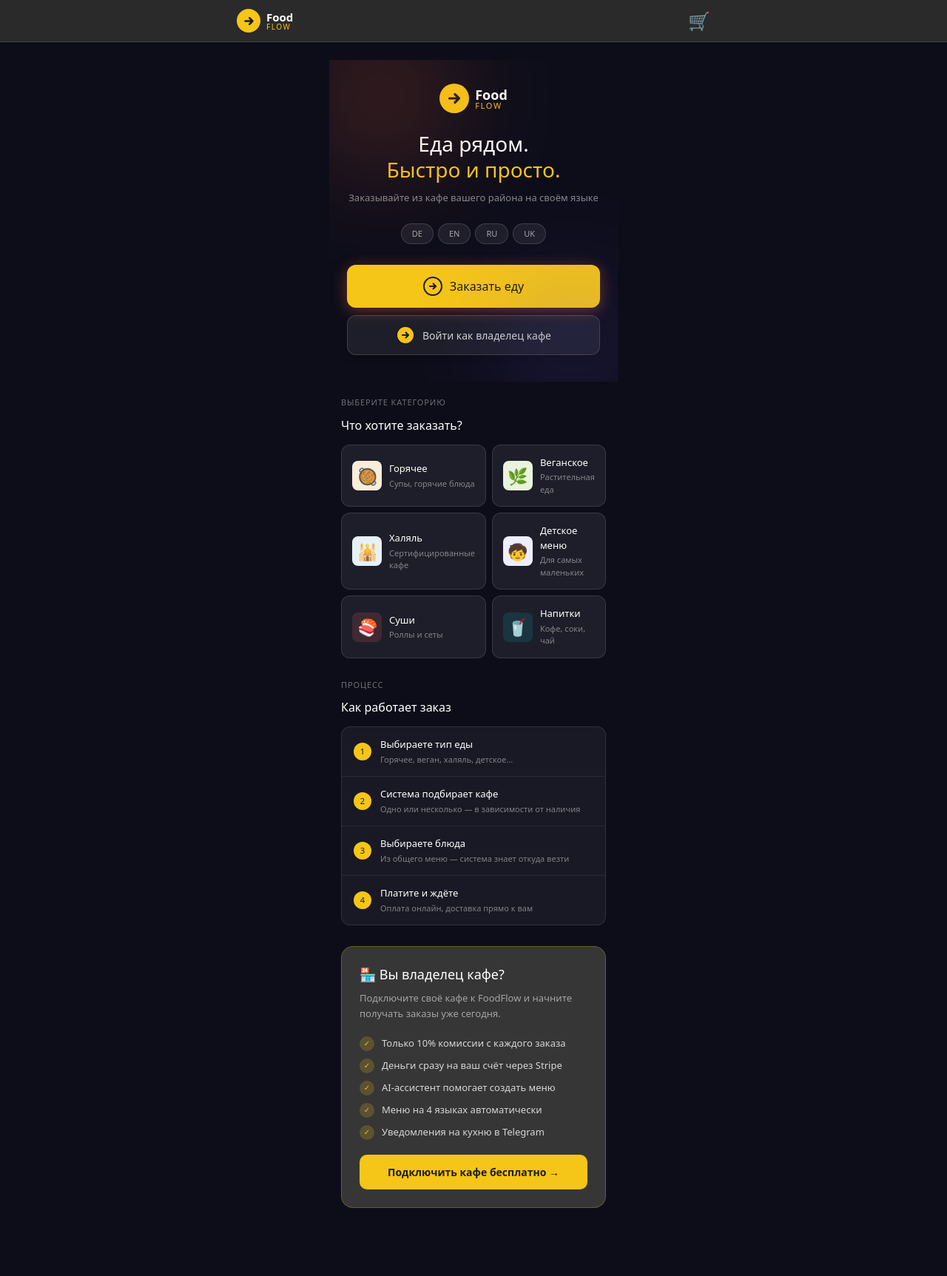
After one commit to Oeksii2401/foodflow-app, a FastAPI app: template templates/index.html in a window 1280 px wide. The commit adds this page. Shown: the whole page at 74% size. Run offline with FastAPI, Linux system fonts and the light colour scheme; the template is opened without the code that fills it, so the values that code supplies are empty; some libraries are stand-ins or nearby versions.

Commit message:
redesign: landing page yellow/gray theme + new logo

```diff
--- a/templates/base.html
+++ b/templates/base.html
@@ -11,18 +11,21 @@
 <body class="bg-gray-50 min-h-screen">
 
     <!-- Шапка -->
-    <header class="bg-white shadow-sm sticky top-0 z-50">
+    <header class="sticky top-0 z-50" style="background:#2a2a2a;border-bottom:0.5px solid rgba(255,255,255,0.1)">
         <div class="max-w-2xl mx-auto px-4 py-3 flex items-center justify-between">
-            <h1 class="text-xl font-bold text-blue-600">🍕 FoodFlow</h1>
+            <div style="display:flex;align-items:center;gap:8px">
+      <div style="width:32px;height:32px;background:#f5c518;border-radius:50%;display:flex;align-items:center;justify-content:center">
+        <svg width="17" height="17" viewBox="0 0 24 24" fill="none" stroke="#1c1c1e" stroke-width="3.5" stroke-linecap="round" stroke-linejoin="round">
+          <path d="M5 12h14M13 6l6 6-6 6"/>
+        </svg>
+      </div>
+      <div style="line-height:1">
+        <div style="font-size:15px;font-weight:600;color:#fff;line-height:1">Food</div>
+        <div style="font-size:10px;color:#f5c518;letter-spacing:0.15em;text-transform:uppercase">Flow</div>
+      </div>
+    </div>
             <div class="flex items-center gap-3">
-                <!-- Выбор языка -->
-                <select onchange="switchLang(this.value)"
-                        class="text-sm border rounded px-2 py-1">
-                    <option value="de" {% if lang == 'de' %}selected{% endif %}>🇩🇪 DE</option>
-                    <option value="en" {% if lang == 'en' %}selected{% endif %}>🇬🇧 EN</option>
-                    <option value="ru" {% if lang == 'ru' %}selected{% endif %}>🇷🇺 RU</option>
-                    <option value="uk" {% if lang == 'uk' %}selected{% endif %}>🇺🇦 UK</option>
-                </select>
+
                 <!-- Корзина -->
                 <a href="/cart" class="relative">
                     <span class="text-2xl">🛒</span>
--- /dev/null
+++ b/templates/index.html
@@ -0,0 +1,153 @@
+{% extends "base.html" %}
+{% block title %}FoodFlow — Еда рядом{% endblock %}
+{% block content %}
+<style>
+body{background:#0d0d1a !important}
+.hero{padding:32px 24px 36px;text-align:center;position:relative;overflow:hidden;margin-bottom:20px}
+.blob1{position:absolute;width:220px;height:220px;background:#ff6b35;border-radius:50%;filter:blur(70px);opacity:0.18;top:-60px;left:-40px;pointer-events:none}
+.blob2{position:absolute;width:180px;height:180px;background:#534ab7;border-radius:50%;filter:blur(70px);opacity:0.22;bottom:-40px;right:-30px;pointer-events:none}
+.logo-row{display:flex;align-items:center;justify-content:center;gap:8px;margin-bottom:24px}
+.logo-icon{width:36px;height:36px;background:#ff6b35;border-radius:9px;display:flex;align-items:center;justify-content:center;font-size:20px}
+.logo-text{font-size:22px;font-weight:500;color:#fff}
+.hero h1{font-size:28px;font-weight:500;color:#fff;line-height:1.25;margin-bottom:10px}
+.hero h1 em{color:#f5c518;font-style:normal}
+.hero p{font-size:13px;color:rgba(255,255,255,0.5);margin-bottom:24px;line-height:1.6}
+.lang-row{display:flex;gap:6px;justify-content:center;margin-bottom:28px}
+.lang-btn{padding:5px 14px;border-radius:20px;font-size:11px;font-weight:500;border:0.5px solid rgba(255,255,255,0.15);background:rgba(255,255,255,0.07);color:rgba(255,255,255,0.6);cursor:pointer;text-decoration:none}
+.lang-btn.active{background:#f5c518;border-color:#f5c518;color:#1c1c1e}
+.order-btn{display:block;width:100%;padding:16px;border-radius:12px;background:#f5c518;color:#1c1c1e;font-size:16px;font-weight:500;text-align:center;text-decoration:none;margin-bottom:10px;box-shadow:0 4px 20px rgba(255,107,53,0.4);transition:transform 0.15s,box-shadow 0.15s}.order-btn:active{transform:scale(0.98);box-shadow:0 2px 10px rgba(255,107,53,0.3)}
+.owner-btn-hero{display:block;width:100%;padding:13px;border-radius:12px;background:rgba(255,255,255,0.07);border:0.5px solid rgba(255,255,255,0.15);color:rgba(255,255,255,0.8);font-size:14px;font-weight:500;text-align:center;text-decoration:none;box-shadow:0 2px 12px rgba(0,0,0,0.3);transition:transform 0.15s,background 0.15s}.owner-btn-hero:active{transform:scale(0.98);background:rgba(255,255,255,0.12)}
+.section-label{font-size:11px;font-weight:500;color:rgba(255,255,255,0.4);text-transform:uppercase;letter-spacing:0.08em;margin-bottom:10px}
+.section-title{font-size:16px;font-weight:500;color:#fff;margin-bottom:14px}
+.food-types{display:grid;grid-template-columns:repeat(2,1fr);gap:8px;margin-bottom:28px}.ft-red{background:rgba(255,100,100,0.15)}.ft-teal{background:rgba(0,180,180,0.15)}
+.food-type{background:rgba(255,255,255,0.07);border:0.5px solid rgba(255,255,255,0.12);border-radius:12px;padding:14px;display:flex;align-items:center;gap:10px;text-decoration:none}
+.food-type-icon{font-size:22px;width:40px;height:40px;border-radius:8px;display:flex;align-items:center;justify-content:center;flex-shrink:0}
+.ft-orange{background:#faeeda}.ft-green{background:#eaf3de}.ft-blue{background:#e6f1fb}.ft-purple{background:#eeedfe}
+.food-type-info h4{font-size:13px;font-weight:500;color:#fff;margin-bottom:2px}
+.food-type-info p{font-size:11px;color:rgba(255,255,255,0.45)}
+.join-block{background:#363636;border:0.5px solid rgba(245,197,24,0.25);border-radius:16px;padding:24px;margin-bottom:28px}
+.join-block h2{font-size:18px;font-weight:500;color:#fff;margin-bottom:8px}
+.join-block p{font-size:13px;color:rgba(255,255,255,0.55);margin-bottom:20px;line-height:1.6}
+.join-features{display:flex;flex-direction:column;gap:10px;margin-bottom:20px}
+.join-feature{display:flex;align-items:center;gap:10px;font-size:13px;color:rgba(255,255,255,0.8)}
+.join-check{width:20px;height:20px;border-radius:50%;background:rgba(245,197,24,0.2);display:flex;align-items:center;justify-content:center;font-size:10px;flex-shrink:0;color:#f5c518}
+.join-cta{display:block;width:100%;padding:13px;border-radius:10px;background:#f5c518;color:#1c1c1e;font-size:14px;font-weight:600;text-align:center;text-decoration:none}
+.flow-steps{background:rgba(255,255,255,0.05);border:0.5px solid rgba(255,255,255,0.1);border-radius:12px;overflow:hidden;margin-bottom:8px}
+.flow-step{display:flex;align-items:center;gap:12px;padding:14px 16px;border-bottom:0.5px solid rgba(255,255,255,0.07)}
+.flow-step:last-child{border-bottom:none}
+.flow-num{width:24px;height:24px;border-radius:50%;background:#f5c518;color:#1c1c1e;font-size:11px;font-weight:500;display:flex;align-items:center;justify-content:center;flex-shrink:0}
+.flow-text h4{font-size:13px;font-weight:500;color:#fff;margin-bottom:2px}
+.flow-text p{font-size:11px;color:rgba(255,255,255,0.45)}
+</style>
+
+<div style="max-width:390px;margin:0 auto;padding:0 16px 40px">
+
+  <!-- Hero -->
+  <div class="hero" style="margin:0 -16px 20px">
+    <div class="blob1"></div>
+    <div class="blob2"></div>
+    <div class="logo-row">
+      <div style="width:40px;height:40px;background:#f5c518;border-radius:50%;display:flex;align-items:center;justify-content:center">
+        <svg width="22" height="22" viewBox="0 0 24 24" fill="none" stroke="#1c1c1e" stroke-width="3.5" stroke-linecap="round" stroke-linejoin="round">
+          <path d="M5 12h14M13 6l6 6-6 6"/>
+        </svg>
+      </div>
+      <div style="line-height:1;text-align:left">
+        <div style="font-size:18px;font-weight:600;color:#fff;line-height:1">Food</div>
+        <div style="font-size:11px;color:#f5c518;letter-spacing:0.15em;text-transform:uppercase">Flow</div>
+      </div>
+    </div>
+    <h1>Еда рядом.<br><em>Быстро и просто.</em></h1>
+    <p>Заказывайте из кафе вашего района на своём языке</p>
+    <div class="lang-row">
+      <a href="/?lang=de" class="lang-btn {% if lang == 'de' %}active{% endif %}">DE</a>
+      <a href="/?lang=en" class="lang-btn {% if lang == 'en' %}active{% endif %}">EN</a>
+      <a href="/?lang=ru" class="lang-btn {% if lang == 'ru' %}active{% endif %}">RU</a>
+      <a href="/?lang=uk" class="lang-btn {% if lang == 'uk' %}active{% endif %}">UK</a>
+    </div>
+    <a href="/menu/1" class="order-btn"><span style="display:inline-flex;align-items:center;gap:10px">
+      <span style="width:26px;height:26px;background:#f5c518;border-radius:50%;border:2px solid #1c1c1e;display:inline-flex;align-items:center;justify-content:center;flex-shrink:0">
+        <svg width="14" height="14" viewBox="0 0 24 24" fill="none" stroke="#1c1c1e" stroke-width="3.5" stroke-linecap="round" stroke-linejoin="round"><path d="M5 12h14M13 6l6 6-6 6"/></svg>
+      </span>
+      Заказать еду
+    </span></a>
+    <a href="/login" class="owner-btn-hero"><span style="display:inline-flex;align-items:center;gap:10px">
+      <span style="width:26px;height:26px;background:#f5c518;border-radius:50%;border:2px solid #1c1c1e;display:inline-flex;align-items:center;justify-content:center;flex-shrink:0">
+        <svg width="14" height="14" viewBox="0 0 24 24" fill="none" stroke="#1c1c1e" stroke-width="3.5" stroke-linecap="round" stroke-linejoin="round"><path d="M5 12h14M13 6l6 6-6 6"/></svg>
+      </span>
+      Войти как владелец кафе
+    </span></a>
+  </div>
+
+  <!-- Тип еды -->
+  <div style="margin-bottom:28px">
+    <div class="section-label">Выберите категорию</div>
+    <div class="section-title">Что хотите заказать?</div>
+    <div class="food-types">
+      <a href="/menu/1?filter=hot" class="food-type">
+        <div class="food-type-icon ft-orange">🥘</div>
+        <div class="food-type-info"><h4>Горячее</h4><p>Супы, горячие блюда</p></div>
+      </a>
+      <a href="/menu/1?filter=vegan" class="food-type">
+        <div class="food-type-icon ft-green">🌿</div>
+        <div class="food-type-info"><h4>Веганское</h4><p>Растительная еда</p></div>
+      </a>
+      <a href="/menu/1?filter=halal" class="food-type">
+        <div class="food-type-icon ft-blue">🕌</div>
+        <div class="food-type-info"><h4>Халяль</h4><p>Сертифицированные кафе</p></div>
+      </a>
+      <a href="/menu/1?filter=kids" class="food-type">
+        <div class="food-type-icon ft-purple">🧒</div>
+        <div class="food-type-info"><h4>Детское меню</h4><p>Для самых маленьких</p></div>
+      </a>
+      <a href="/menu/1?filter=sushi" class="food-type">
+        <div class="food-type-icon ft-red">🍣</div>
+        <div class="food-type-info"><h4>Суши</h4><p>Роллы и сеты</p></div>
+      </a>
+      <a href="/menu/1?filter=drinks" class="food-type">
+        <div class="food-type-icon ft-teal">🥤</div>
+        <div class="food-type-info"><h4>Напитки</h4><p>Кофе, соки, чай</p></div>
+      </a>
+    </div>
+  </div>
+
+  <!-- Как работает заказ -->
+  <div style="margin-bottom:28px">
+    <div class="section-label">Процесс</div>
+    <div class="section-title">Как работает заказ</div>
+    <div class="flow-steps">
+      <div class="flow-step">
+        <div class="flow-num">1</div>
+        <div class="flow-text"><h4>Выбираете тип еды</h4><p>Горячее, веган, халяль, детское...</p></div>
+      </div>
+      <div class="flow-step">
+        <div class="flow-num">2</div>
+        <div class="flow-text"><h4>Система подбирает кафе</h4><p>Одно или несколько — в зависимости от наличия</p></div>
+      </div>
+      <div class="flow-step">
+        <div class="flow-num">3</div>
+        <div class="flow-text"><h4>Выбираете блюда</h4><p>Из общего меню — система знает откуда везти</p></div>
+      </div>
+      <div class="flow-step">
+        <div class="flow-num">4</div>
+        <div class="flow-text"><h4>Платите и ждёте</h4><p>Оплата онлайн, доставка прямо к вам</p></div>
+      </div>
+    </div>
+  </div>
+
+  <!-- Блок для владельцев -->
+  <div class="join-block">
+    <h2>🏪 Вы владелец кафе?</h2>
+    <p>Подключите своё кафе к FoodFlow и начните получать заказы уже сегодня. </p>
+    <div class="join-features">
+      <div class="join-feature"><div class="join-check">✓</div>Только 10% комиссии с каждого заказа</div>
+      <div class="join-feature"><div class="join-check">✓</div>Деньги сразу на ваш счёт через Stripe</div>
+      <div class="join-feature"><div class="join-check">✓</div>AI-ассистент помогает создать меню</div>
+      <div class="join-feature"><div class="join-check">✓</div>Меню на 4 языках автоматически</div>
+      <div class="join-feature"><div class="join-check">✓</div>Уведомления на кухню в Telegram</div>
+    </div>
+    <a href="/login" class="join-cta">Подключить кафе бесплатно →</a>
+  </div>
+
+</div>
+{% endblock %}
```
